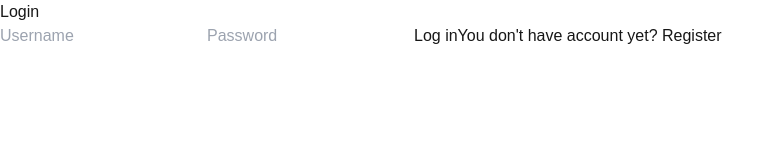
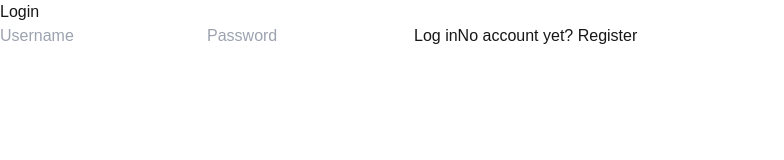
Before and after one commit to ainitraM/personal_trivia, a Next.js app: page /login in a window 1280 px wide. Shown: the top 160 px of the page, without its empty margins (0-784 px from the left). Built offline with nearby package versions, Linux system fonts and the light colour scheme; no server answers.

Commit message:
Fix link

```diff
--- a/src/app/login/page.tsx
+++ b/src/app/login/page.tsx
@@ -28,7 +28,7 @@ export default function Login() {
                         >
                             <span>Log in</span>
                         </button>
-                        <span className="font-sans text-sm">You don't have account yet? <Link href="/register" className="text-blue-100 hover:text-blue-800">Register</Link></span>
+                        <span className="font-sans text-sm">No account yet? <Link href="/register" className="text-blue-100 hover:text-blue-800">Register</Link></span>
                     </form>
                 </div>
             </div>
```
